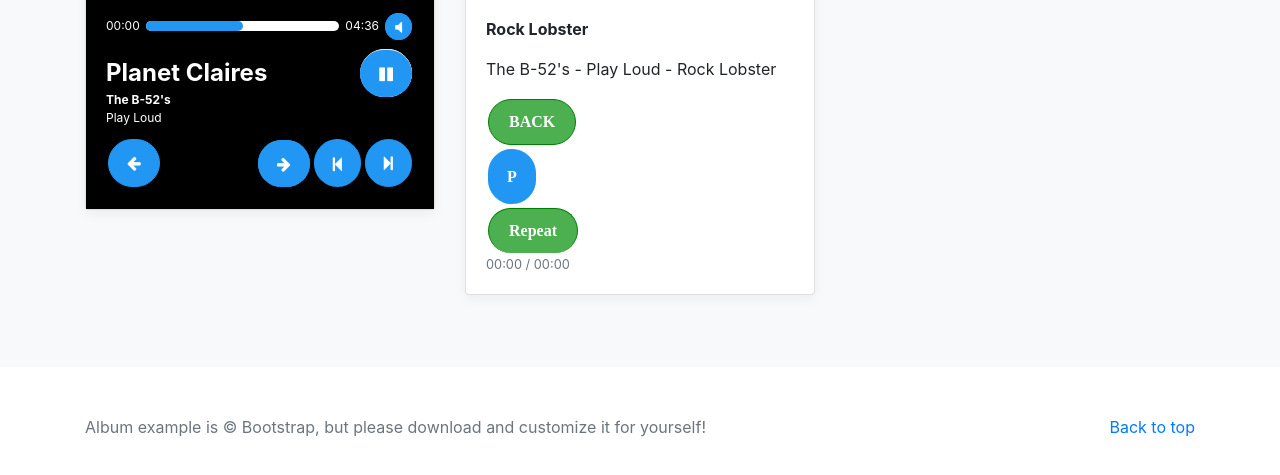
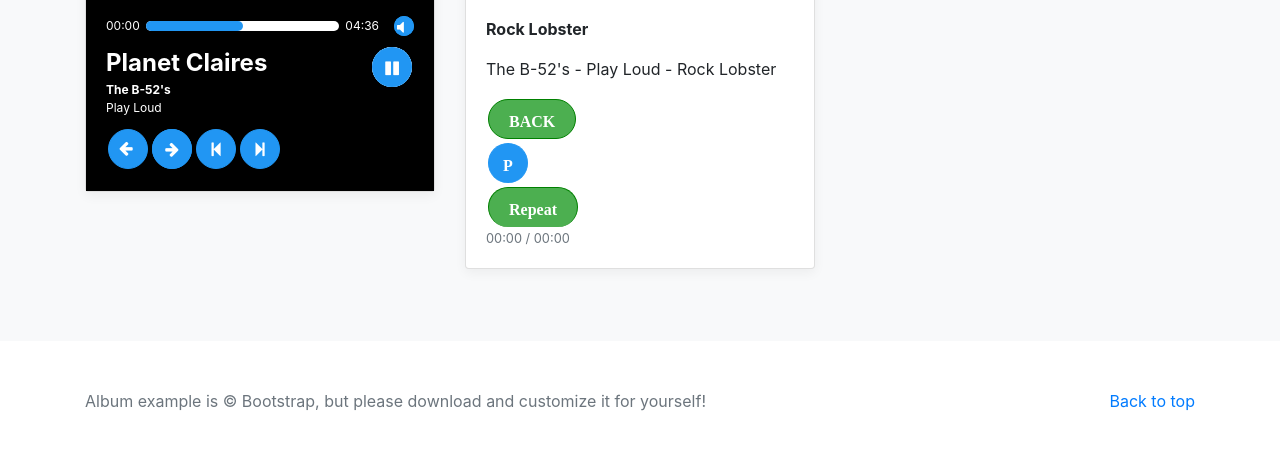
Before and after one commit to flecoqui/TestMediaWebApp, a plain HTML site: page TestMediaWebApp/wwwroot/testhome.html in a window 1280 px wide. Shown: the part 369-844 px from the top of the page. Drawn offline with Linux system fonts and the light colour scheme.

Commit message:
first screen

```diff
--- a/TestMediaWebApp/wwwroot/testhome.css
+++ b/TestMediaWebApp/wwwroot/testhome.css
@@ -238,7 +238,6 @@
   background-color: var(--mediabutton-bg-color);
   border: 1px solid var(--mediabutton-bg-color);
   color: var(--mediabutton-text-color); /* White text */
-  padding: 15px 18px;
   cursor: pointer; /* Pointer/hand icon */
   /*width: 100%; *//** Set a width if needed */
   display: inline-flex;
@@ -248,7 +247,7 @@
   border: 1px solid var(--mediabutton-bg-color);
   border-bottom: none; /* Prevent double borders */
   color: var(--mediabutton-text-color);
-  padding: 15px 18px;
+  padding: 10px;
   text-align: center;
   text-decoration: none;
   font-size: 16px;
@@ -262,6 +261,32 @@
   display: inline-flex; /* Make the buttons appear below each other */
   position: relative;
   vertical-align: middle;
+  width: 40px;
+  height: 40px;
+}
+.media-title{
+  position: absolute;
+  right: 42px;
+  left: 0px;
+}
+.mediabutton-right{
+  float: right;
+  position: absolute;
+  vertical-align: baseline;
+  right: 0px;
+}
+.mediabutton-top{
+  top: 0px;
+}
+.mediabutton-small{
+  width: 20px;
+  height: 20px;
+  padding: 2px;
+  vertical-align: middle;
+  margin: 0px;
+  display: inline-flex;
+  align-items: center;
+}
 }
 .mediabutton:not(:last-child) {
   border-bottom: none; /* Prevent double borders */
@@ -742,8 +767,8 @@
 }
 .mediaplaydiv{
   position: relative;
-  display:flex;
-  align-items: center;
+  display:block;
   width: 100%;
-  margin-top: 20px;
+  margin-top: 10px;
+  overflow: hidden;
 }
--- a/TestMediaWebApp/wwwroot/testhome.html
+++ b/TestMediaWebApp/wwwroot/testhome.html
@@ -77,32 +77,51 @@
                 <div class="card-body mediagradientoverlap" id="mediagradient">
                   <div >
                     <audio  id="_audioId0"><source id="_audioSourceId0" src="https://mediacloud.blob.core.windows.net/music/B-52%27s%2C%20The/Play%20Loud/01-B-52%27s%2C%20The-Play%20Loud-Planet%20Claire.m4a"></audio>
-                      <div class="mediaprogressdiv">
+                    <div class="mediaprogressdiv">
                       <label class="mediatime" id="_positionId0">00:00</label>
                       <progress id='_mediaBarId' class="mediaprogressbar" min='0' max='100' value='50'></progress>
                       <label class="mediaduration">04:36</label>
 
-                      <button type="button" id="_unmuteButtonId0" class="mediabutton mediabuttonsmall mediabuttonright"  ><strong><i class="fa fa-volume-up"></i></strong></button>
+                      <button type="button" id="_unmuteButtonId0" class="mediabutton mediabutton-small mediabutton-right"  ><strong><i class="fa fa-volume-up"></i></strong></button>
 
-                      <button type="button" id="_muteButtonId0" class="mediabutton mediabutton9small mediabuttonright" ><strong><i class="fa fa-volume-off"></i></strong></button>
+                      <button type="button" id="_muteButtonId0" class="mediabutton mediabutton-small mediabutton-right " ><strong><i class="fa fa-volume-off"></i></strong></button>
                     </div>
 
                     <div  class="mediaplaydiv">
-                      <p class="mediatitle" ><strong>Planet Claires</strong></p>
-                      <button type="button" id="_startButtonId0" class="mediabutton mediabuttonright" margin-top="8px" style="display: block;"><strong><i class="fa fa-play"></i></strong></strong></button>
-                      <button type="button" id="_stopButtonId0" class="mediabutton mediabuttonright" margin-top="8px" style="display: block;" disabled=""><strong><i class="fa fa-stop"></i></strong></button>
-                      <button type="button" id="_playButtonId0" class="mediabutton mediabuttonright" margin-top="8px" style="display: block;" disabled=""><strong><i class="fa fa-play"></i></strong></button>
-                      <button type="button" id="_pauseButtonId0" class="mediabutton mediabuttonright" margin-top="8px" style="display: block;" ><strong><i class="fa fa-pause"></i></strong></button>
-                    </div>
-                      <p class="mediaartist" ><strong>The B-52's</strong></p>
-                      <p class="mediaartist" >Play Loud</p>
-                  </div>
+<!--                   <div class="media-title">
+                          <p class="mediatitle" ><strong>Planet Claires</strong></p>
+                        </div>
+                        <div >
+                        <button type="button" id="_startButtonId0" class="mediabutton mediabutton-right" margin-top="8px" style="display: block;"><strong><i class="fa fa-play"></i></strong></strong></button>
+                        <button type="button" id="_stopButtonId0" class="mediabutton mediabutton-right" margin-top="8px" style="display: block;" disabled=""><strong><i class="fa fa-stop"></i></strong></button>
+                        <button type="button" id="_playButtonId0" class="mediabutton mediabutton-right" margin-top="8px" style="display: block;" disabled=""><strong><i class="fa fa-play"></i></strong></button>
+                        <button type="button" id="_pauseButtonId0" class="mediabutton mediabutton-right" margin-top="8px" style="display: block;" ><strong><i class="fa fa-pause"></i></strong></button>
+                        </div>
+                        <div >
+                          <p class="mediaartist" ><strong>The B-52's</strong></p>
+                          <p class="mediaalbum" >Play Loud</p>
+                        </div>
+                  -->
+                  <div >
+                  <p class="mediatitle" ><strong>Planet Claires</strong></p>
+                </div>
+                  <div >
+                    <button type="button" id="_startButtonId0" class="mediabutton mediabutton-right mediabutton-top"  style="display: block;"><strong><i class="fa fa-play"></i></strong></strong></button>
+                    <button type="button" id="_stopButtonId0" class="mediabutton mediabutton-right mediabutton-top"  style="display: block;" disabled=""><strong><i class="fa fa-stop"></i></strong></button>
+                    <button type="button" id="_playButtonId0" class="mediabutton mediabutton-right mediabutton-top"  style="display: block;" disabled=""><strong><i class="fa fa-play"></i></strong></button>
+                    <button type="button" id="_pauseButtonId0" class="mediabutton mediabutton-right mediabutton-top"  style="display: block;" ><strong><i class="fa fa-pause"></i></strong></button>
+                </div>
+                  <p class="mediaartist" ><strong>The B-52's</strong></p>
+                  <p class="mediaalbum" >Play Loud</p>
+                </div>
+              </div>
+
                     <!--
                     <label class="mediatime" id="_positionId0">00:00</label><label class="mediaduration">-</label><label class="mediaduration">04:36</label>
                     -->
 
-                  <div class="mediadiv">
-                    <div class="mediabutton-group-horizontal">
+                  <div class="mediadiv" >
+                    <div class="mediabutton-group-horizontal" >
                       <button type="button" id="_parentButtonId0" class="mediabutton"><strong><i class="fa fa-arrow-left"></i></strong></button>
                     </div>
                    <!--
@@ -118,9 +137,9 @@
                       <button type="button" id="_volumeDownButtonId0" class="mediabutton" style="display: block;" disabled=""><strong><i class="fa fa-volume-down"></i></strong></button>
                     </div>
                     -->
-                    <div class="mediaprogressdiv">
-                      <button type="button" id="_repeatButtonId0" class="mediabutton mediabuttonright" style="display: block;"><strong><i class="fa fa-rotate-right"></i></strong></button>
-                      <button type="button" id="_unrepeatButtonId0" class="mediabutton mediabuttonright" style="display: block;"><strong><i class="fa fa-arrow-right"></i></strong></button>
+                    <div class="mediabutton-group-horizontal">
+                      <button type="button" id="_repeatButtonId0" class="mediabutton mediabutton-right" style="display: block;"><strong><i class="fa fa-rotate-right"></i></strong></button>
+                      <button type="button" id="_unrepeatButtonId0" class="mediabutton" style="display: block;"><strong><i class="fa fa-arrow-right"></i></strong></button>
                     </div>
                     <div class="mediabutton-group-horizontal">
                       <button type="button" id="_previousButtonId0" class="mediabutton" style="display: block;"><strong><i class="fa fa-step-backward"></i></strong></button>
```
